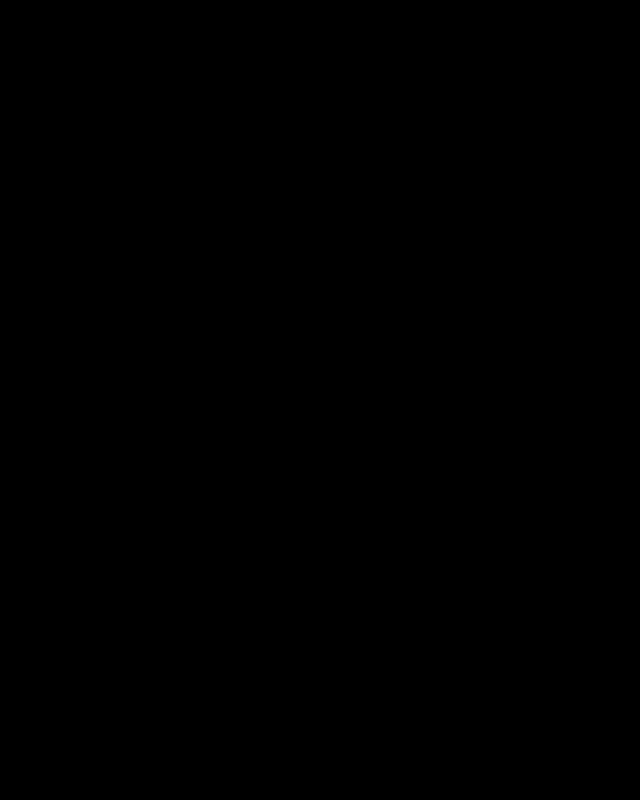
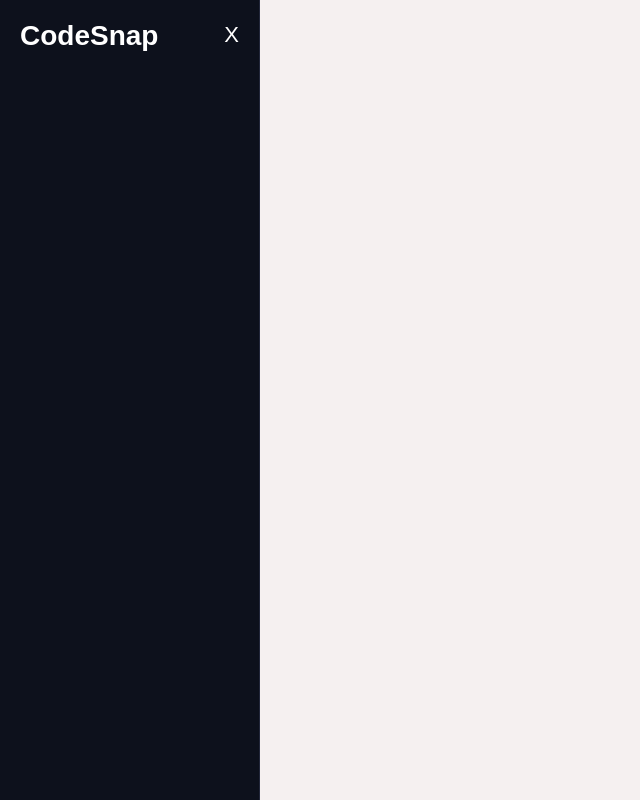
Before and after one commit to abhinendraSingh3/Code-Vault, a React (Vite) app in the folder frontend/: page /dashboard in a window 1280 px wide. Before the commit this address had no page. Shown: the whole page, without its empty margins (0-640 px from the left). Built offline with nearby package versions, Linux system fonts and the light colour scheme; grey boxes are pictures that could not be loaded.

Commit message:
Update password reset facility

```diff
--- a/frontend/src/App.tsx
+++ b/frontend/src/App.tsx
@@ -1,6 +1,7 @@
 import { BrowserRouter, Route, Routes } from "react-router-dom"
 import Signup from "./pages/Signup/Signup"
 import Login from "./pages/Login/Login"
+import Dashboard from "./pages/Dashboard/Dashboard"
 
 function App() {
 
@@ -11,6 +12,7 @@ function App() {
       <Routes>
         <Route path="/signup" element={<Signup/>}></Route>
         <Route path="/login" element={<Login/>}></Route>
+        <Route path="/dashboard" element={<Dashboard/>}></Route>
       </Routes>
 
     </BrowserRouter>
--- a/frontend/src/components/Sidebar/Sidebar.css
+++ b/frontend/src/components/Sidebar/Sidebar.css
@@ -124,3 +124,16 @@ body{
     color:#8b8b8b;
     font-size:14px;
 }
+
+.sidebar{
+    position: fixed;
+    left: -260px;
+    top: 0;
+    width: 260px;
+    height: 100vh;
+    transition: left 0.3s ease;
+}
+
+.sidebarOpen{
+    left: 0;
+}
--- a/frontend/src/components/Sidebar/Sidebar.tsx
+++ b/frontend/src/components/Sidebar/Sidebar.tsx
@@ -1,20 +1,22 @@
 import "./Sidebar.css"
 
-const Sidebar=()=>{
+//setIsOpen is the function to set the value of the isOpen; thats why we have used the value like that. so we are passing the state from the dashboard till here as the prop and use it here
 
-    const [open, setOpen]=useState(false);
-
-    const changeStateSideBar=()=>{
-        if(open==false){
-            //apply the css property of close
-        }
+ type SidebarProps = {
+    isOpen: boolean;
+    setIsOpen: React.Dispatch<React.SetStateAction<boolean>>
 }
 
+const Sidebar = ({isOpen, setIsOpen}: SidebarProps) => {
+
+
     return (
+        //  In React, you don't manually "apply CSS properties." Instead, you change the className based on the state.
         <>
+            <div className={isOpen ? "sidebarOpen" : "sidebar"}>
                 <div className="first-section">
                     <h1 id="main-title"> CodeSnap</h1>
-            <p id='close' onChange={changeStateSideBar}>X</p>
+                    <p id='close' onClick={()=>setIsOpen(false)}>X</p>
                 </div>
 
                 <div className="second-section">
@@ -41,10 +43,11 @@ const Sidebar=()=>{
                     <a href="/Settings" id="setting">Settings</a>
 
                     {/* data will be inserted later from the backend */}
-            <img src="${profile}" id="profile-pic" alt="profilePic"/>
-            <p id="userName">{}</p>
-            <p id="email">{}</p>
+                    <img src="${profile}" id="profile-pic" alt="profilePic" />
+                    <p id="userName">{ }</p>
+                    <p id="email">{ }</p>
 
+                </div>
             </div>
         </>
     )
--- a/frontend/src/index.css
+++ b/frontend/src/index.css
@@ -22,7 +22,7 @@ body{
 
 #root{
     min-height:100vh;
-    background:#000000;
+    background:#f5f0f0;
 }
 
 a{
--- a/frontend/src/pages/Dashboard/Dashboard.tsx
+++ b/frontend/src/pages/Dashboard/Dashboard.tsx
@@ -0,0 +1,29 @@
+import { useState } from "react";
+import Sidebar from "../../components/Sidebar/Sidebar";
+
+const Dashboard=()=>{
+
+    const [isOpen, setIsOpen]= useState(true);
+
+    const handleSideBar=()=>{
+        console.log("clicked")
+        setIsOpen(false)
+
+    }
+return(
+    <>
+
+    <button id="expand-sidebar" onClick={handleSideBar}>
+        =
+    </button>
+    <Sidebar
+    isOpen={isOpen}
+    setIsOpen={setIsOpen}
+    />
+
+
+    </>
+)
+}
+
+export default Dashboard;
```
Also changed, not shown: 2 other files (tests, documents, lock files or other folders). Lines whose indentation alone changed are shown as unchanged.
